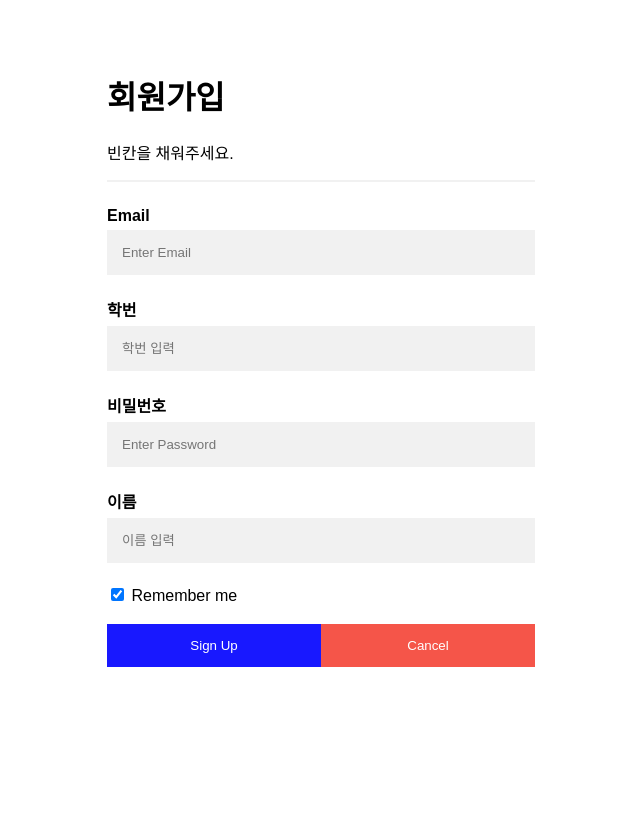
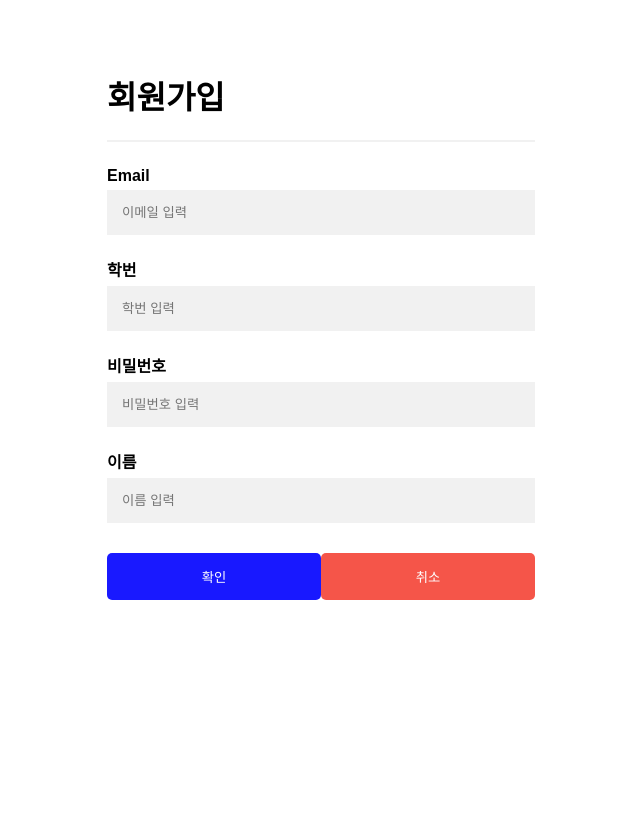
Before and after one commit to hongjunpyo123/Daejin_Load, a PHP site: page /register.html in a window 1280 px wide. Shown: the whole page, without its empty margins (319-959 px from the left). Run offline with PHP 8.4, Linux system fonts and the light colour scheme; some libraries are stand-ins or nearby versions.

```diff
--- a/register.html
+++ b/register.html
@@ -51,6 +51,7 @@
     cursor: pointer;
     width: 100%;
     opacity: 0.9;
+    border-radius: 5px;
     }
 
     button:hover {
@@ -62,6 +63,7 @@
     padding: 14px 20px;
     background-color: #f44336;
     }
+
 
 
     .signupbtn {
@@ -90,6 +92,7 @@
     @media screen and (max-width: 300px) {
     .cancelbtn, .signupbtn {
         width: 100%;
+
     }
     }
 
@@ -106,6 +109,7 @@
         border-radius: 15px;
         margin-top: 15px;
     }
+
     </style>
 </head>
 
@@ -114,30 +118,26 @@
 
         <div class="container">
             <h1>회원가입</h1>
-            <p>빈칸을 채워주세요.</p>
             <hr>
                 <div clasa = "email">
                 <label for="email"><b>Email</b></label>
-                <input type="text" placeholder="Enter Email" name="email" required>
+                <input type="text" placeholder="이메일 입력" name="email" required>
                 </div>
                 <div class = "id">
                 <label for="num"><b>학번</b></label>
                 <input type="text" placeholder="학번 입력" name="num" required>
                 </div>
-                <div class="pwd">
-                <label for="pwd"><b>비밀번호</b></label>
-                <input type="password" placeholder="Enter Password" name="pwd" required>
+                <div class="password">
+                <label for="password"><b>비밀번호</b></label>
+                <input type="password" placeholder="비밀번호 입력" name="password" required>
                 </div>
                 <div class="name">
                 <label for="name"><b>이름</b></label>
                 <input type="text" placeholder="이름 입력" name="name" required>
                 </div>
-                <label>
-                    <input type="checkbox" checked="checked" name="remember" style="margin-bottom:15px"> Remember me
-                </label>
                 <div class="clearfix">
-                    <button type="submit" class="signupbtn">Sign Up</button>
-                    <button type="button" class="cancelbtn">Cancel</button>
+                    <button type="submit" class="signupbtn">확인</button>
+                    <a href="login.html"><button type="button" class="cancelbtn">취소</button></a>
                 </div>
         </div>
       </form>
```
Also changed, not shown: login.php (+28 -1 lines), register.php (+4 -4 lines).
